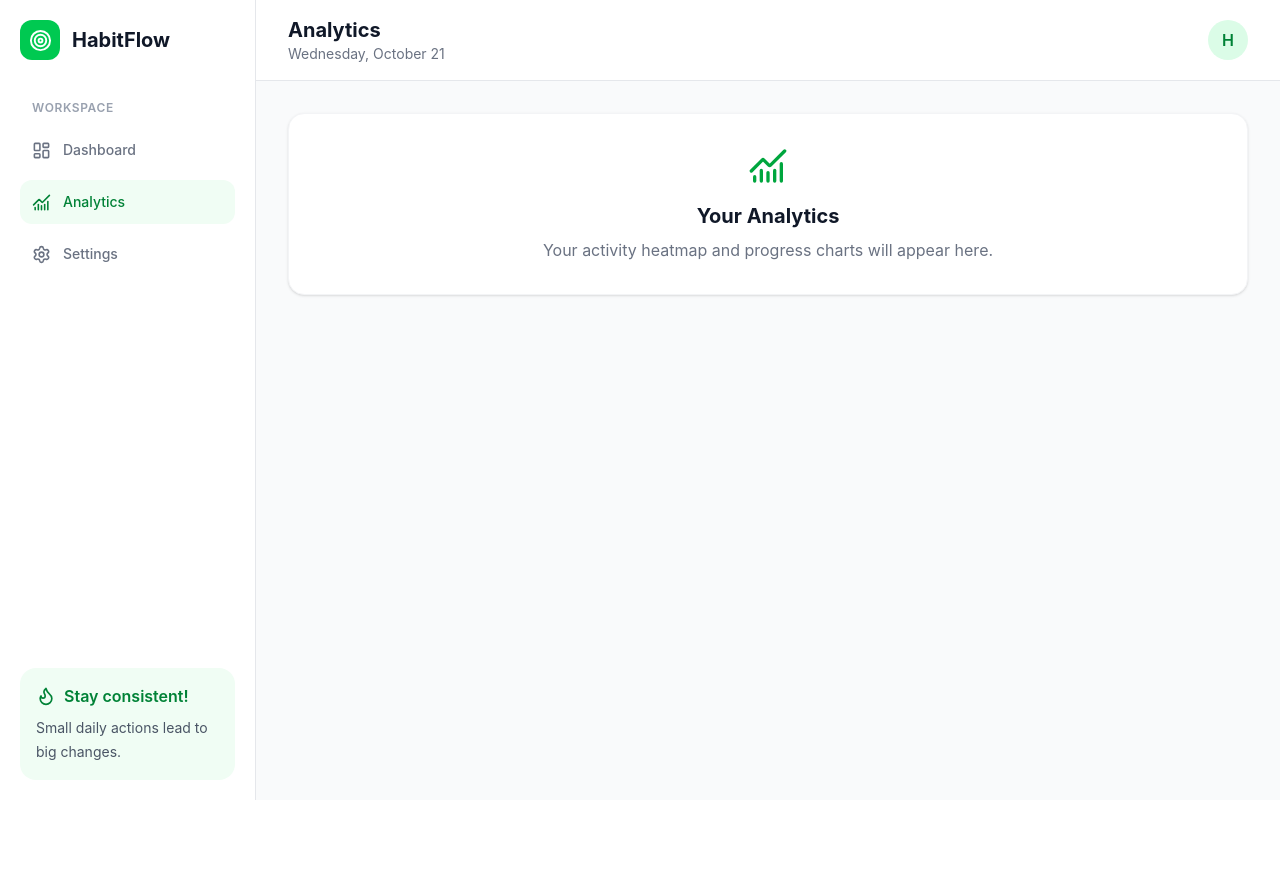
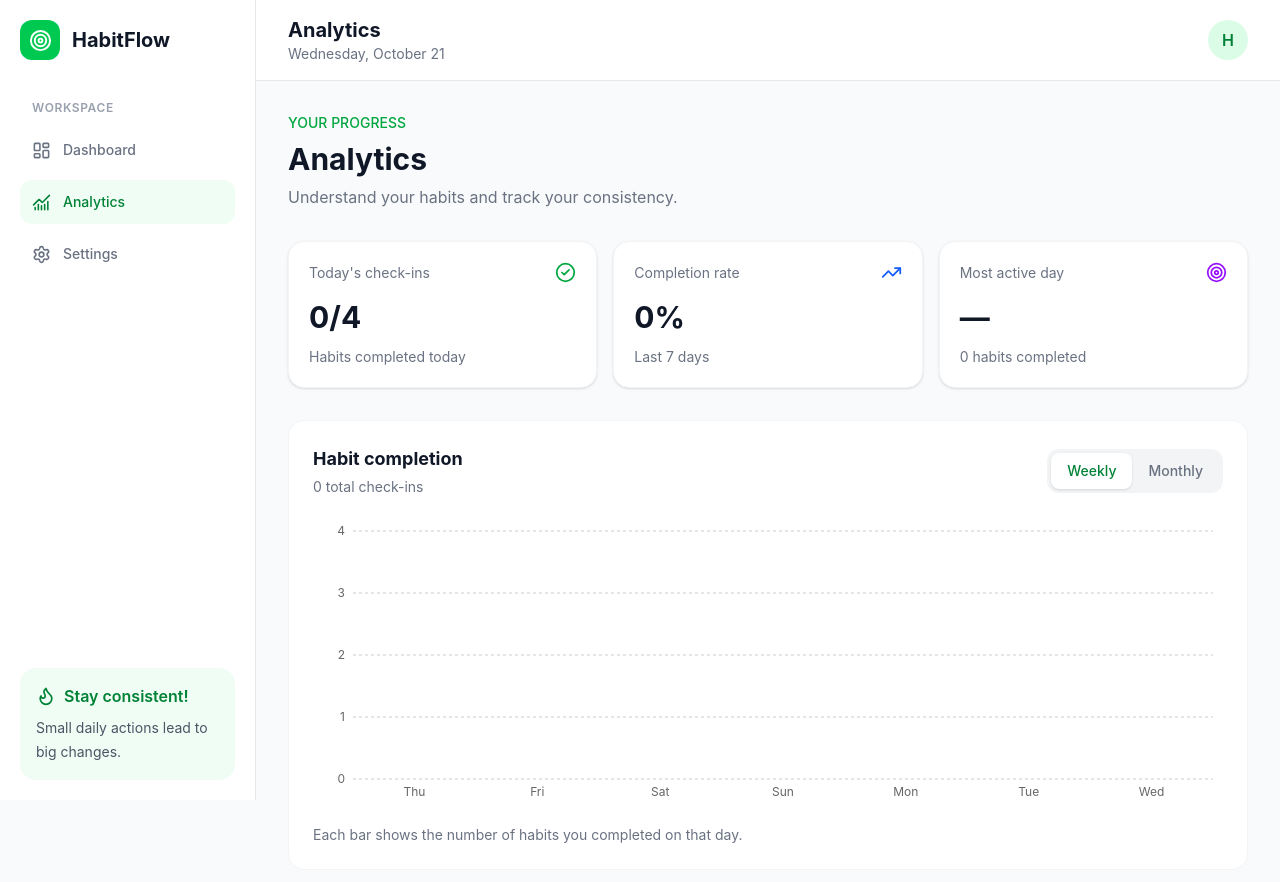
Before and after one commit to namitmalasi/HabitFlow, a React (Vite) app: page / in a window 1280 px wide. Both pictures are taken after a click on the button "Analytics". Shown: the top 882 px of the page. Before the commit the page ends 800 px from the top, so only its background shows below. Built offline with nearby package versions, Linux system fonts and the light colour scheme.

Commit message:
feat: add habit analytics

```diff
--- a/src/pages/Analytics.jsx
+++ b/src/pages/Analytics.jsx
@@ -1,18 +1,183 @@
-import { ChartNoAxesCombined } from "lucide-react";
+import { useMemo, useState } from "react";
+import {
+  BarChart,
+  Bar,
+  CartesianGrid,
+  ResponsiveContainer,
+  Tooltip,
+  XAxis,
+  YAxis,
+} from "recharts";
+import { eachDayOfInterval, format, startOfMonth, subDays } from "date-fns";
+import { CheckCircle2, Target, TrendingUp } from "lucide-react";
+import ProgressCard from "../components/dashboard/ProgressCard";
+import { useHabitStore } from "../store/habitStore";
+import { getToday } from "../utils/dates";
 
 export default function Analytics() {
+  const habits = useHabitStore((state) => state.habits);
+  const [period, setPeriod] = useState("week");
+
+  const today = getToday();
+  const todayDate = new Date();
+  const todayCount = habits.filter((habit) =>
+    habit.completedDates.includes(today),
+  ).length;
+
+  const chartData = useMemo(() => {
+    const startDate =
+      period === "week" ? subDays(todayDate, 6) : startOfMonth(todayDate);
+
+    const days = eachDayOfInterval({
+      start: startDate,
+      end: todayDate,
+    });
+
+    return days.map((day) => {
+      const date = format(day, "yyyy-MM-dd");
+
+      const completed = habits.filter((habit) =>
+        habit.completedDates.includes(date),
+      ).length;
+
+      return {
+        date,
+        day: format(day, period === "week" ? "EEE" : "d"),
+        completed,
+      };
+    });
+  }, [habits, period, today]);
+
+  const totalCheckIns = chartData.reduce(
+    (total, day) => total + day.completed,
+    0,
+  );
+
+  const possibleCheckIns = chartData.length * habits.length;
+
+  const completionRate = possibleCheckIns
+    ? Math.round((totalCheckIns / possibleCheckIns) * 100)
+    : 0;
+
+  const mostActiveDay = chartData.reduce(
+    (best, day) => (day.completed > best.completed ? day : best),
+    { day: "—", completed: 0 },
+  );
+
   return (
-    <div className="mx-auto max-w-6xl p-5 sm:p-8">
-      <div className="rounded-2xl border border-gray-100 bg-white p-8 text-center shadow-sm">
-        <ChartNoAxesCombined
-          size={40}
-          className="mx-auto mb-4 text-green-600"
+    <div className="mx-auto max-w-6xl space-y-8 p-5 sm:p-8">
+      <section>
+        <p className="mb-2 text-sm font-medium text-green-600">YOUR PROGRESS</p>
+        <h2 className="text-2xl font-bold sm:text-3xl">Analytics</h2>
+        <p className="mt-2 text-gray-500">
+          Understand your habits and track your consistency.
+        </p>
+      </section>
+
+      <section className="grid gap-4 sm:grid-cols-2 xl:grid-cols-3">
+        <ProgressCard
+          title="Today's check-ins"
+          value={`${todayCount}/${habits.length}`}
+          subtitle="Habits completed today"
+          icon={CheckCircle2}
+          color="text-green-600"
         />
-        <h2 className="text-xl font-bold">Your Analytics</h2>
-        <p className="mt-2 text-gray-500">
-          Your activity heatmap and progress charts will appear here.
+
+        <ProgressCard
+          title="Completion rate"
+          value={`${completionRate}%`}
+          subtitle={period === "week" ? "Last 7 days" : "This month so far"}
+          icon={TrendingUp}
+          color="text-blue-600"
+        />
+
+        <ProgressCard
+          title="Most active day"
+          value={mostActiveDay.day}
+          subtitle={`${mostActiveDay.completed} habits completed`}
+          icon={Target}
+          color="text-purple-600"
+        />
+      </section>
+
+      <section className="rounded-2xl border border-gray-100 bg-white p-5 sm:p-6">
+        <div className="mb-6 flex flex-wrap items-center justify-between gap-4">
+          <div>
+            <h3 className="text-lg font-bold">Habit completion</h3>
+            <p className="mt-1 text-sm text-gray-500">
+              {totalCheckIns} total check-ins
+            </p>
+          </div>
+
+          <div className="flex rounded-xl bg-gray-100 p-1">
+            <button
+              onClick={() => setPeriod("week")}
+              className={`rounded-lg px-4 py-2 text-sm font-medium ${
+                period === "week"
+                  ? "bg-white text-green-700 shadow-sm"
+                  : "text-gray-500 hover:text-gray-900"
+              }`}
+            >
+              Weekly
+            </button>
+
+            <button
+              onClick={() => setPeriod("month")}
+              className={`rounded-lg px-4 py-2 text-sm font-medium ${
+                period === "month"
+                  ? "bg-white text-green-700 shadow-sm"
+                  : "text-gray-500 hover:text-gray-900"
+              }`}
+            >
+              Monthly
+            </button>
+          </div>
+        </div>
+
+        <div className="h-72 w-full">
+          <ResponsiveContainer width="100%" height="100%">
+            <BarChart
+              data={chartData}
+              margin={{ top: 10, right: 10, left: -20, bottom: 0 }}
+            >
+              <CartesianGrid strokeDasharray="3 3" vertical={false} />
+              <XAxis
+                dataKey="day"
+                tick={{ fontSize: 12 }}
+                axisLine={false}
+                tickLine={false}
+                interval={period === "month" ? 4 : 0}
+              />
+              <YAxis
+                allowDecimals={false}
+                domain={[0, Math.max(1, habits.length)]}
+                tick={{ fontSize: 12 }}
+                axisLine={false}
+                tickLine={false}
+              />
+              <Tooltip
+                labelFormatter={(_, payload) =>
+                  payload?.[0]?.payload?.date || ""
+                }
+                formatter={(value) => [
+                  `${value} ${value === 1 ? "habit" : "habits"}`,
+                  "Completed",
+                ]}
+              />
+              <Bar
+                dataKey="completed"
+                fill="#16a34a"
+                radius={[5, 5, 0, 0]}
+                maxBarSize={32}
+              />
+            </BarChart>
+          </ResponsiveContainer>
+        </div>
+
+        <p className="mt-4 text-sm text-gray-500">
+          Each bar shows the number of habits you completed on that day.
         </p>
-      </div>
+      </section>
     </div>
   );
 }
```
